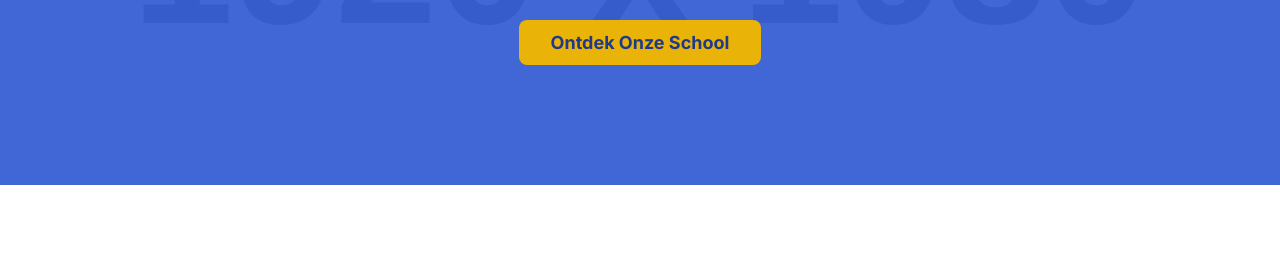
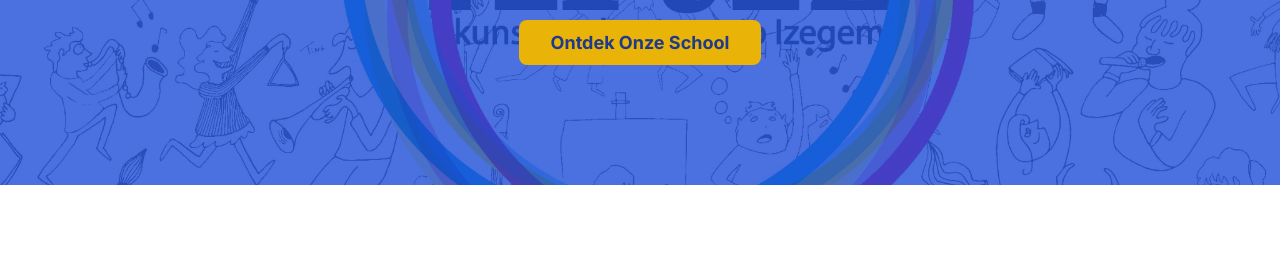
Before and after one commit to tomisenbaert-artiz/artiz-website, a plain HTML site: page index.html in a window 1280 px wide. Shown: the part 307-585 px from the top of the page. Drawn offline with nearby package versions, Linux system fonts and the light colour scheme; placeholder pictures from the web are drawn by us.

Commit message:
achtergrond toegevoegd

```diff
--- a/index.html
+++ b/index.html
@@ -96,7 +96,7 @@
     <main>
         <!-- Hero Sectie -->
         <section id="home" class="relative bg-blue-700 text-white py-20 md:py-32">
-            <div class="absolute inset-0 bg-cover bg-center opacity-20" style="background-image: url('https://placehold.co/1920x1080/000000/FFFFFF?text=Schoolgebouw');"></div>
+            <div class="absolute inset-0 bg-cover bg-center opacity-20" style="background-image: url('images/artiz-banner-background.jpg');"></div>
             <div class="container mx-auto px-6 text-center relative z-10">
                 <h1 class="text-4xl md:text-6xl font-bold mb-4">Welkom bij Onze School</h1>
                 <p class="text-lg md:text-xl mb-8 max-w-3xl mx-auto">Waar elke leerling de kans krijgt om te groeien, leren en schitteren.</p>
```
